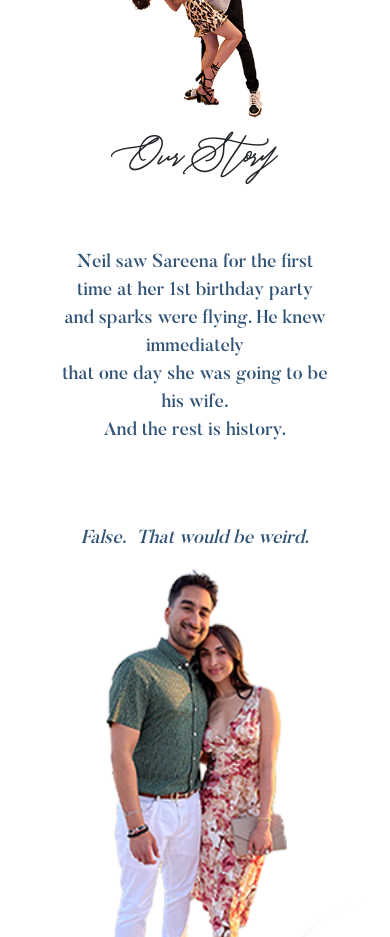
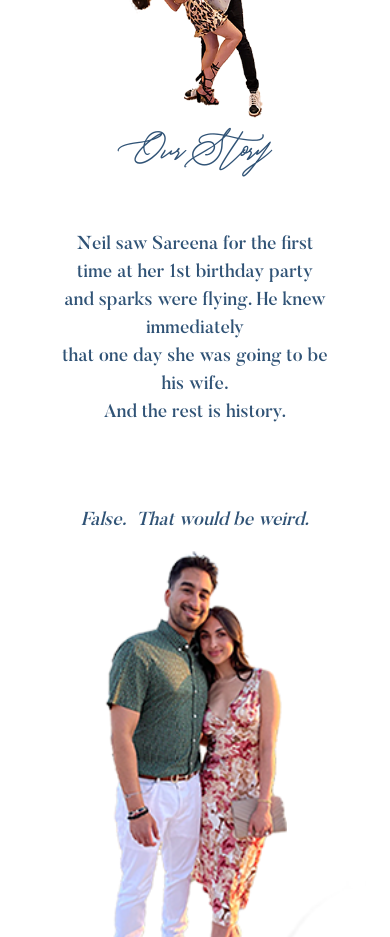
Before and after one commit to GeoffreyGichaga/saneerwedding, a React (Create React App) app: page /home in a window 390 px wide. Shown: the part 1360-2297 px from the top of the page. Built offline with nearby package versions, Linux system fonts and the light colour scheme; a web font is replaced by a local one.

Commit message:
change story title color to blue

```diff
--- a/src/Pages/Home.js
+++ b/src/Pages/Home.js
@@ -175,7 +175,7 @@ const Home = () => {
     <Container id='story-view' fluid className='story2'>
         <Row>
             <Col sm={12} md={12} lg={12}>
-            <p className='story-title'>Our Story</p>
+            <h2 className='story-title'>Our Story</h2>
             </Col>
 
         </Row>
--- a/src/Styling/Home.css
+++ b/src/Styling/Home.css
@@ -182,6 +182,8 @@ font-family: 'Parisienne', cursive;
     font-weight: 800;
     margin-left: 4%;
     margin-top: 7%;
+    color: #305376;
+
 }
 
 .couple2col{
@@ -240,7 +242,6 @@ font-family: 'Parisienne', cursive;
         font-weight: 800;
         margin-left: 4%;
         margin-top: 70%;
-        font-size: 20pt;
     }
 
 
```
